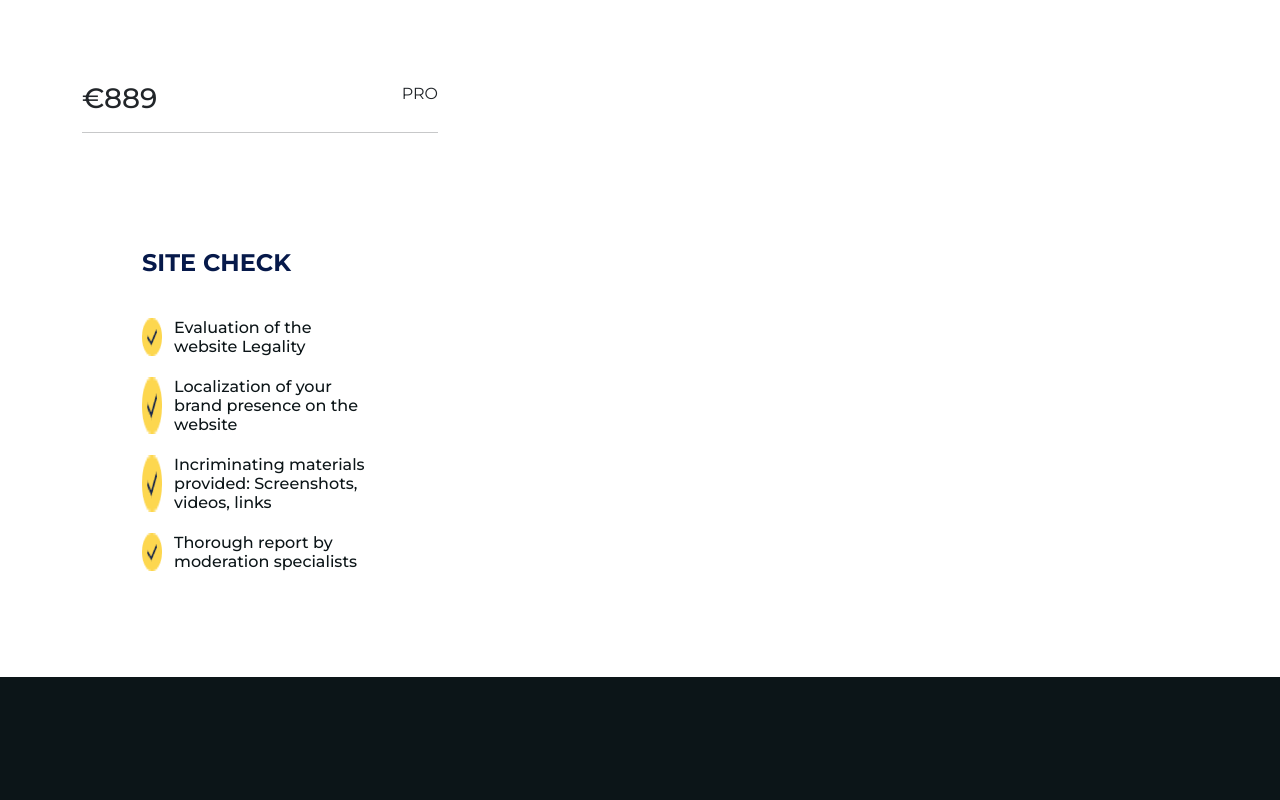
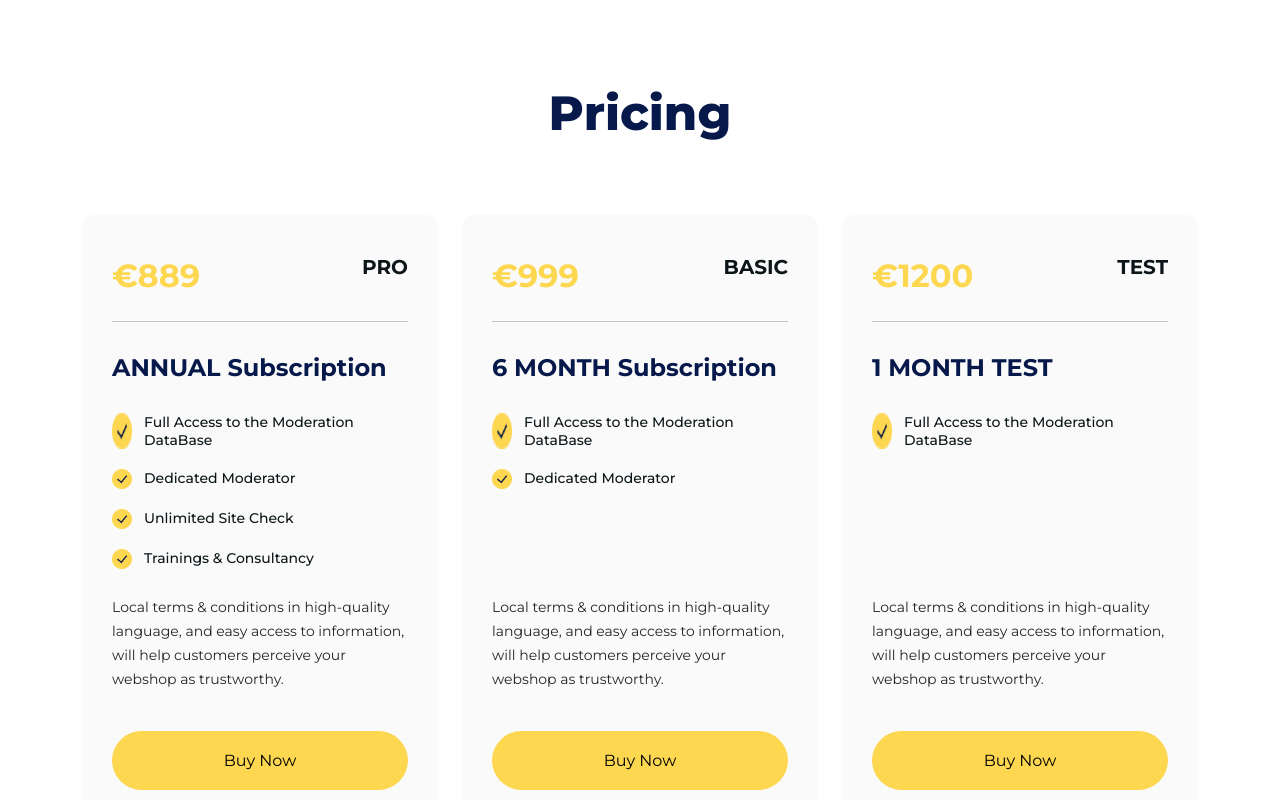
Before and after one commit to MamtazDev/ping-vin, a React (Vite) app: page /consultancy in a window 1280 px wide. Shown: the part 2700-3500 px from the top of the page. Built offline with nearby package versions, Linux system fonts and the light colour scheme.

Commit message:
pricing section deone

```diff
--- a/src/index.css
+++ b/src/index.css
@@ -126,6 +126,9 @@ a {
 .mb_50 {
   margin-bottom: 50px !important;
 }
+.mb_70 {
+  margin-bottom: 70px !important;
+}
 
 .mb_40 {
   margin-bottom: 40px;
--- a/src/pages/Consultancy/Consultancy.css
+++ b/src/pages/Consultancy/Consultancy.css
@@ -160,6 +160,7 @@
     align-items: center;
     border-radius: 50%;
 }
+
 .icon_bg2 {
     background-color: #F6F8FF;
     width: 84px;
@@ -175,10 +176,70 @@
 
 /* pricing */
 
+.pricing_details p {
+    color: #0C1518;
+    font-family: Montserrat;
+    font-size: 14px;
+    font-style: normal;
+    font-weight: 500;
+    line-height: normal;
+    display: flex;
+    gap: 12px;
+    margin-bottom: 20px;
+}
 
+.pricing_details h3 {
+    color: var(--07, #06194A);
+    font-family: Montserrat;
+    font-size: 24px;
+    font-style: normal;
+    font-weight: 700;
+    line-height: 130%;
+    /* 31.2px */
+}
 
+.pricing_card {
+    border-radius: 11px;
+    background: #FAFAFA;
+    padding: 40px 30px 32px;
+}
 
+.pricing_title {
+    color: var(--07, #06194A);
+    font-family: Montserrat;
+    font-size: 48px;
+    font-style: normal;
+    font-weight: 800;
+    line-height: 130%;
+    text-align: center;
+}
 
+.pricing_btn {
+    padding: 18px 0px 17px 0px;
+    border-radius: 53px;
+    background: var(--05, #FDD74F);
+    width: 100%;
+}
 
+.price_number {
+    font-size: 32px;
+    font-style: normal;
+    font-weight: 700;
+    line-height: 130%;
+}
+
+.price_access {
+    color: #0C1518;
+    font-size: 20px;
+    font-style: normal;
+    font-weight: 700;
+    line-height: normal;
+    text-transform: capitalize;
+}
+
+hr {
+    margin-top: 25px;
+    margin-bottom: 30px;
+}
 
 /* pricing */
--- a/src/pages/Consultancy/Pricing.jsx
+++ b/src/pages/Consultancy/Pricing.jsx
@@ -4,34 +4,121 @@ import arrow from "../../assets/yelloconsultIcon.png";
 const Pricing = () => {
   return (
     <>
-      <section>
+      <section className="mb_140 ">
         <div className="container">
+          <h2 className="pricing_title mb_70">Pricing</h2>
           <div className="row">
-            <div className="col-lg-4">
-              {/* top */}
+            <div className="col-lg-4 mb-lg-0 mb-5">
+              <div className="pricing_card d-flex flex-column h-100">
+                <div className="pricing_main_conent">
+                  <div className="pricing-header">
                     <div className="d-flex justify-content-between">
-                <h3>€889</h3>
-                <p>PRO</p>
+                      <h3 className="yellow price_number">€889</h3>
+                      <p className="price_access">PRO</p>
                     </div>
                     <hr />
-              <div className="site_card">
-                <h3 className="mb_40">SITE CHECK</h3>
+                  </div>
+
+                  <div className="pricing_details_wrapper">
+                    <div className="pricing_details">
+                      <h3 className="mb_30">ANNUAL Subscription</h3>
                       <p>
                         <img src={arrow} alt="" />
-                  Evaluation of the website Legality
+                        Full Access to the Moderation DataBase{" "}
                       </p>
                       <p>
                         <img src={arrow} alt="" />
-                  Localization of your brand presence on the website
+                        Dedicated Moderator
                       </p>
                       <p>
                         <img src={arrow} alt="" />
-                  Incriminating materials provided: Screenshots, videos, links
+                        Unlimited Site Check
                       </p>
-                <p style={{ marginBottom: "40px" }}>
+                      <p style={{ marginBottom: "26px" }}>
                         <img src={arrow} alt="" />
-                  Thorough report by moderation specialists
+                        Trainings & Consultancy
                       </p>
+                    </div>
+                  </div>
+                </div>
+
+                <div className="pricing_btn_wrapper">
+                  <small>
+                    Local terms & conditions in high-quality language, and easy
+                    access to information, will help customers perceive your
+                    webshop as trustworthy.
+                  </small>
+                  <button className="pricing_btn mt_40">Buy Now</button>
+                </div>
+              </div>
+            </div>
+
+            <div className="col-lg-4 mb-lg-0 mb-5">
+              <div className="pricing_card d-flex flex-column h-100">
+                <div className="pricing_main_conent flex-grow-1">
+                  <div className="pricing-header">
+                    <div className="d-flex justify-content-between">
+                      <h3 className="yellow price_number">€999</h3>
+                      <p className="price_access">BASIC</p>
+                    </div>
+                    <hr />
+                  </div>
+
+                  <div className="pricing_details_wrapper">
+                    <div className="pricing_details">
+                      <h3 className="mb_30">6 MONTH Subscription</h3>
+                      <p>
+                        <img src={arrow} alt="" />
+                        Full Access to the Moderation DataBase{" "}
+                      </p>
+                      <p>
+                        <img src={arrow} alt="" />
+                        Dedicated Moderator
+                      </p>
+                    </div>
+                  </div>
+                </div>
+
+                <div className="pricing_btn_wrapper">
+                  <small>
+                    Local terms & conditions in high-quality language, and easy
+                    access to information, will help customers perceive your
+                    webshop as trustworthy.
+                  </small>
+                  <button className="pricing_btn mt_40">Buy Now</button>
+                </div>
+              </div>
+            </div>
+            <div className="col-lg-4 mb-lg-0 mb-5">
+              <div className="pricing_card d-flex flex-column h-100">
+                <div className="pricing_main_conent flex-grow-1">
+                  <div className="pricing-header">
+                    <div className="d-flex justify-content-between">
+                      <h3 className="yellow price_number">€1200</h3>
+                      <p className="price_access">TEST</p>
+                    </div>
+                    <hr />
+                  </div>
+
+                  <div className="pricing_details_wrapper">
+                    <div className="pricing_details">
+                      <h3 className="mb_30">1 MONTH TEST</h3>
+                      <p>
+                        <img src={arrow} alt="" />
+                        Full Access to the Moderation DataBase{" "}
+                      </p>
+                    </div>
+                  </div>
+                </div>
+
+                <div className="pricing_btn_wrapper">
+                  <small>
+                    Local terms & conditions in high-quality language, and easy
+                    access to information, will help customers perceive your
+                    webshop as trustworthy.
+                  </small>
+                  <button className="pricing_btn mt_40">Buy Now</button>
+                </div>
               </div>
             </div>
           </div>
```
Lines whose indentation alone changed are shown as unchanged.
